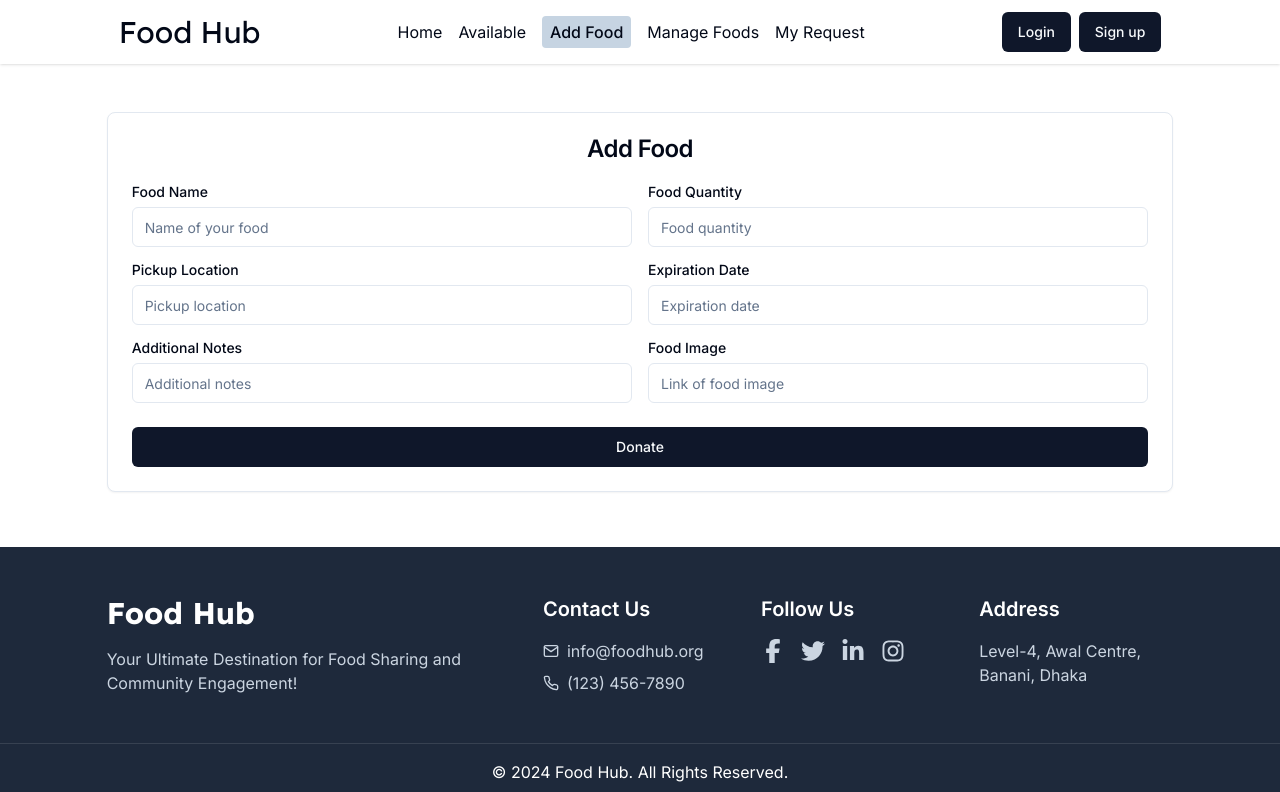
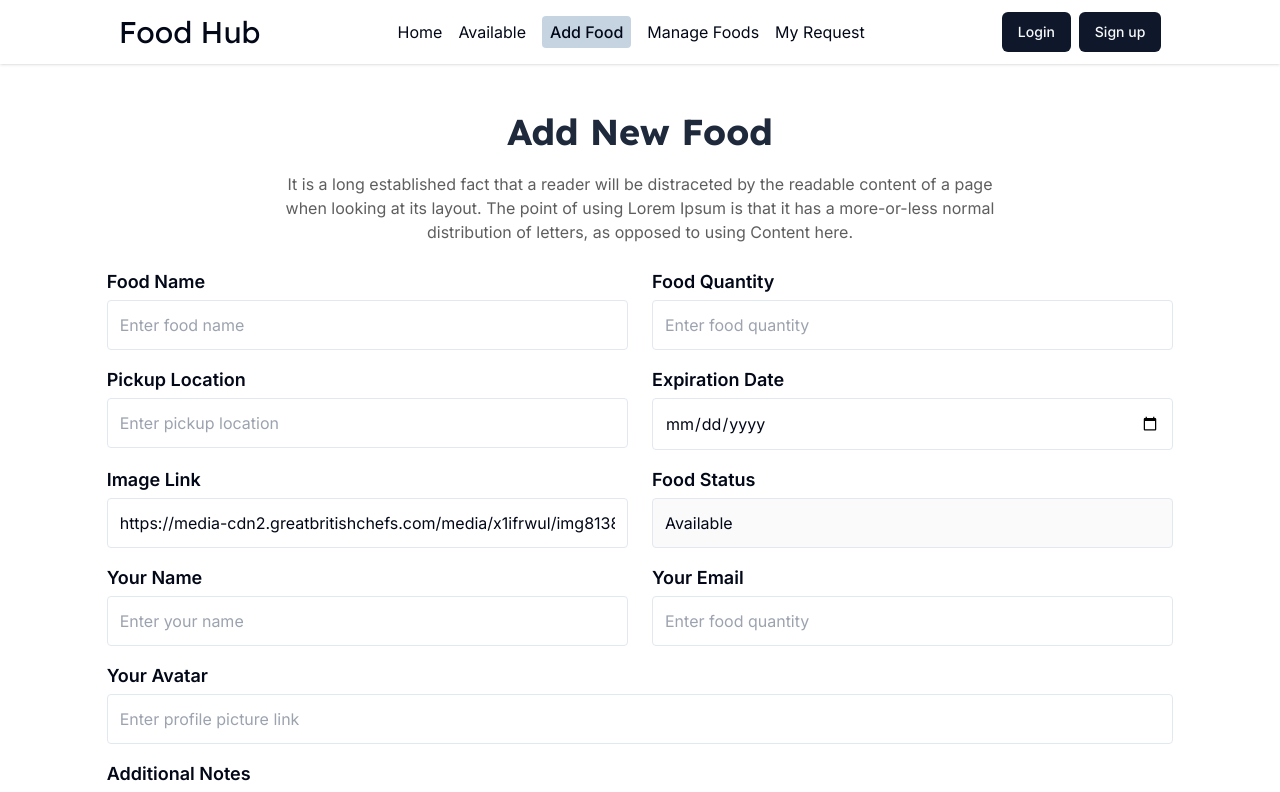
Before and after one commit to rironib/A11-Food-Hub-Client, a React (Vite) app: page /add in a window 1280 px wide. Shown: the top 792 px of the page. Built offline with nearby package versions, Linux system fonts and the light colour scheme; no server answers.

Commit message:
Update AddFood.jsx

```diff
--- a/src/pages/AddFood/AddFood.jsx
+++ b/src/pages/AddFood/AddFood.jsx
@@ -1,69 +1,141 @@
 import {Helmet} from "react-helmet-async";
-import {
-    Card,
-    CardContent,
-    CardDescription,
-    CardFooter,
-    CardHeader,
-    CardTitle,
-} from "@/components/ui/card"
-import {Input} from "@/components/ui/input.jsx";
-import {Label} from "@/components/ui/label.jsx";
-import {Button} from "@/components/ui/button.jsx";
-
+import axios from "axios";
+import {toast} from "react-toastify";
+import useAuth from "@/hooks/useAuth.jsx";
 
 const AddFood = () => {
+    const {user} = useAuth();
+
+    const handleSubmit = (e) => {
+        e.preventDefault();
+        const form = e.target;
+        const name = form.title.value;
+        const quantity = form.quantity.value;
+        const location = form.location.value;
+        const expire= form.expire.value;
+        const note = form.note.value;
+        const image = form.image.value;
+        const donorName = form.donorName.value;
+        const donorEmail = form.donorEmail.value;
+        const donorAvatar = form.donorAvatar.value;
+
+        const newFood = {name, quantity, location, expire, note, image, status: 'Available', donorName, donorEmail, donorAvatar };
+        // console.log(newFood);
+
+        axios.post('https://food-hub-api-orpin.vercel.app/foods/add', newFood)
+            .then(() => {
+                toast.success('Food added successfully!');
+                form.reset();
+            })
+            .catch(error => toast.error(error));
+    }
+
     return (
         <>
             <Helmet>
                 <title>Food Hub | Add Food</title>
             </Helmet>
             <div className='my-12'>
-                <Card>
-                    <CardHeader>
-                        <CardTitle className='text-center'>Add Food</CardTitle>
-                    </CardHeader>
-                    <CardContent>
-                        <form className='grid gap-4'>
-                            <div className="grid md:grid-cols-2 w-full items-center gap-4">
-                                <div className="flex flex-col gap-2">
-                                    <Label htmlFor="name">Food Name</Label>
-                                    <Input id="name" placeholder="Name of your food"/>
+                <div className='text-center mb-6'>
+                    <h3 className='text-4xl font-bold font-lexend text-slate-800'>Add New Food</h3>
+                    <p className='w-4/5 lg:w-2/3 mx-auto text-[#1B1A1AB3] my-5'>
+                        It is a long established fact that a reader will be distraceted by the readable content of a
+                        page when looking at its layout. The point of using Lorem Ipsum is that it has a
+                        more-or-less normal distribution of letters, as opposed to using Content here.
+                    </p>
                 </div>
-                                <div className="flex flex-col gap-2">
-                                    <Label htmlFor="framework">Food Quantity</Label>
-                                    <Input type='number' id="name" placeholder="Food quantity"/>
+                <form onSubmit={handleSubmit} className='flex flex-col gap-4'>
+                    <div className='grid lg:grid-cols-2 gap-6'>
+                        <label className="w-full">
+                            <div className="mb-1">
+                                <span className="font-semibold text-lg">Food Name</span>
                             </div>
+                            <input type="text" name='title' placeholder="Enter food name"
+                                   className="w-full p-3 border outline-none rounded" required/>
+                        </label>
+                        <label className="w-full">
+                            <div className="mb-1">
+                                <span className="font-semibold text-lg">Food Quantity</span>
                             </div>
-                            <div className="grid md:grid-cols-2 w-full items-center gap-4">
-                                <div className="flex flex-col gap-2">
-                                    <Label htmlFor="name">Pickup Location</Label>
-                                    <Input id="name" placeholder="Pickup location"/>
+                            <input type="number" name='quantity' placeholder="Enter food quantity"
+                                   className="w-full p-3 border outline-none rounded" required/>
+                        </label>
                     </div>
-                                <div className="flex flex-col gap-2">
-                                    <Label htmlFor="framework">Expiration Date</Label>
-                                    <Input id="name" placeholder="Expiration date"/>
+                    <div className='grid lg:grid-cols-2 gap-6'>
+                        <label className="w-full">
+                            <div className="mb-1">
+                                <span className="font-semibold text-lg">Pickup Location</span>
                             </div>
+                            <input type="text" name='location' placeholder="Enter pickup location"
+                                   className="w-full p-3 border outline-none rounded" required/>
+                        </label>
+                        <label className="w-full">
+                            <div className="mb-1">
+                                <span className="font-semibold text-lg">Expiration Date</span>
                             </div>
-                            <div className="grid md:grid-cols-2 w-full items-center gap-4">
-                                <div className="flex flex-col gap-2">
-                                    <Label htmlFor="name">Additional Notes</Label>
-                                    <Input id="name" placeholder="Additional notes"/>
+                            <input type="date" name='expire' placeholder="Enter expire date"
+                                   className="w-full p-3 border outline-none rounded" required/>
+                        </label>
                     </div>
-                                <div className="flex flex-col gap-2">
-                                    <Label htmlFor="framework">Food Image</Label>
-                                    <Input id="name" placeholder="Link of food image"/>
+                    <div className='grid lg:grid-cols-2 gap-6'>
+                        <label className="w-full">
+                            <div className="mb-1">
+                                <span className="font-semibold text-lg">Image Link</span>
                             </div>
+                            <input type="text" name='image' defaultValue='https://media-cdn2.greatbritishchefs.com/media/x1ifrwul/img81389.whqc_1320x880q80.webp' placeholder="Enter food image link"
+                                   className="w-full p-3 border outline-none rounded" required/>
+                        </label>
+                        <label className="w-full">
+                            <div className="mb-1">
+                                <span className="font-semibold text-lg">Food Status</span>
                             </div>
+                            {/*<select name='status' className="w-full p-3 border outline-none rounded" disabled>*/}
+                            {/*    <option value='Available' selected>Available</option>*/}
+                            {/*    <option value="Unavailable">Unavailable</option>*/}
+                            {/*</select>*/}
+                            <input type="text" name='status' defaultValue='Available' placeholder="Enter food status"
+                                   className="w-full p-3 border outline-none rounded" disabled required/>
+                        </label>
+                    </div>
+                    <div className='grid lg:grid-cols-2 gap-6'>
+                        <label className="w-full">
+                            <div className="mb-1">
+                                <span className="font-semibold text-lg">Your Name</span>
+                            </div>
+                            <input type="text" name='donorName' defaultValue={user?.displayName} placeholder="Enter your name"
+                                   className="w-full p-3 border outline-none rounded" required/>
+                        </label>
+                        <label className="w-full">
+                            <div className="mb-1">
+                                <span className="font-semibold text-lg">Your Email</span>
+                            </div>
+                            <input type="email" name='donorEmail' defaultValue={user?.email} placeholder="Enter food quantity"
+                                   className="w-full p-3 border outline-none rounded" required/>
+                        </label>
+                    </div>
+                    <div className='grid gap-6'>
+                        <label className="w-full">
+                            <div className="mb-1">
+                                <span className="font-semibold text-lg">Your Avatar</span>
+                            </div>
+                            <input type="text" name='donorAvatar' defaultValue={user?.photoURL} placeholder="Enter profile picture link"
+                                   className="w-full p-3 border outline-none rounded" required/>
+                        </label>
+                    </div>
+                    <div className='grid gap-6'>
+                        <label className="w-full">
+                            <div className="mb-1">
+                                <span className="font-semibold text-lg">Additional Notes</span>
+                            </div>
+                            <textarea rows='5' name='note' placeholder="Enter additional notes"
+                                      className="w-full p-3 border outline-none rounded" required/>
+                        </label>
+                    </div>
+                    <button
+                        className='w-full bg-slate-900 py-2 font-rancho text-lg text-white border-2 border-[#331A15] rounded'>
+                        Donate
+                    </button>
                 </form>
-                    </CardContent>
-                    <CardFooter>
-                        <Button className="w-full">
-                            Donate
-                        </Button>
-                    </CardFooter>
-                </Card>
-
             </div>
         </>
     );
```
Lines whose indentation alone changed are shown as unchanged.
